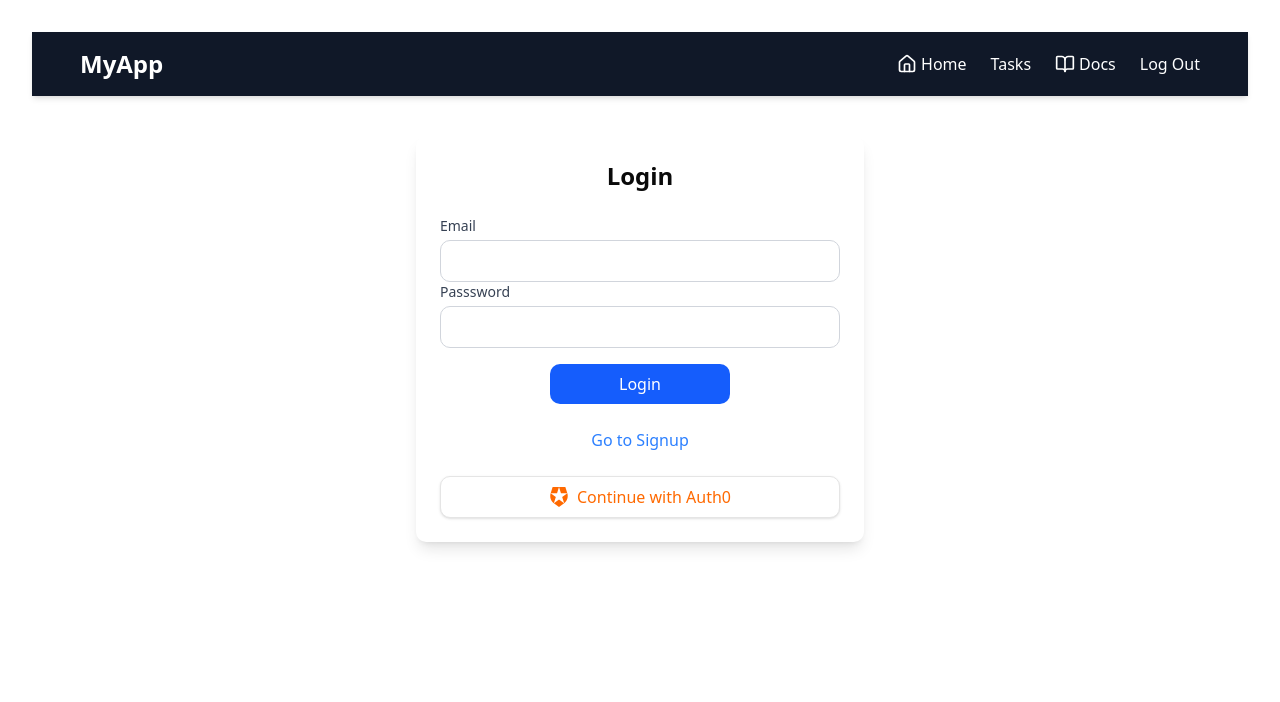
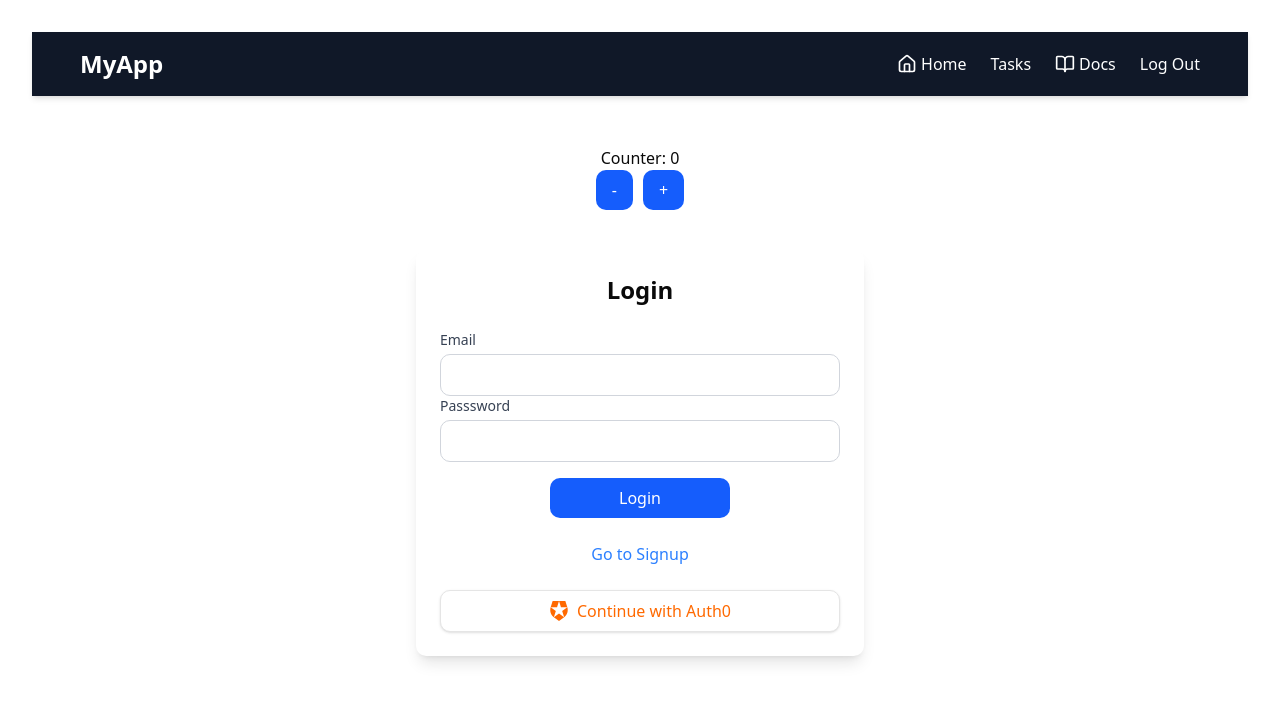
Before and after one commit to abinash019/reactproject, a React (Vite) app: page / in a window 1280 px wide. Shown: the top 702 px of the page. Built offline with nearby package versions, Linux system fonts and the light colour scheme.

Commit message:
Learned basics of Redux in React: store, slices, actions, reducers, and Counter example

```diff
--- a/package.json
+++ b/package.json
@@ -17,6 +17,7 @@
     "@radix-ui/react-label": "^2.1.7",
     "@radix-ui/react-navigation-menu": "^1.2.14",
     "@radix-ui/react-slot": "^1.2.3",
+    "@reduxjs/toolkit": "^2.9.0",
     "@tailwindcss/postcss": "^4.1.13",
     "@tailwindcss/vite": "^4.1.13",
     "class-variance-authority": "^0.7.1",
@@ -27,7 +28,9 @@
     "react-hook-form": "^7.62.0",
     "react-hot-toast": "^2.6.0",
     "react-icons": "^5.5.0",
+    "react-redux": "^9.2.0",
     "react-router-dom": "^7.8.2",
+    "redux": "^5.0.1",
     "sonner": "^2.0.7",
     "tailwind-merge": "^3.3.1",
     "tailwind-variants": "^3.1.0",
--- a/src/App.jsx
+++ b/src/App.jsx
@@ -11,6 +11,10 @@ import AdminRoute from './routes/AdminRoute';
 import Signup from './pages/auth/Signup';
 import LocalProfile from './pages/LocalProfile';
 import { useState } from 'react';
+import { useSelector, useDispatch, Provider } from "react-redux";
+import { decrement, increment } from './redux/counterSlice';
+import { store } from './redux/store';
+import { Button } from './components/ui/button';
 
 function App() {
   const { isAuthenticated, isLoading } = useAuth0();
@@ -18,11 +22,29 @@ function App() {
     !!localStorage.getItem("user")
   );
 
+  function Counter() {
+    const count = useSelector(state => state.counter.count); // store बाट state पढ्छ
+    const dispatch = useDispatch(); // action पठाउँछ
+
+    return (
+      <div style={{ textAlign: "center", marginTop: "50px" }}>
+        <h1>Counter: {count}</h1>
+        <Button onClick={() => dispatch(decrement())} style={{ marginRight: "10px" }}>-</Button>
+        <Button onClick={() => dispatch(increment())}>+</Button>
+      </div>
+    );
+  }
+
   if (isLoading) return <div>Loading...</div>; // Auth0 initialization wait
 
   return (
     <>
+      <Provider store={store}>
         <NavigationPage />
+
+        <Counter />
+
+
 
         <Routes>
           <Route path="/" element={!isAuthenticated ? <Login /> : <Navigate to="/home" />} />
@@ -76,6 +98,7 @@ function App() {
             }
           />
         </Routes>
+      </Provider>
     </>
   );
 }
--- /dev/null
+++ b/src/redux/counterSlice.js
@@ -0,0 +1,14 @@
+import { createSlice } from "@reduxjs/toolkit";
+
+
+const counterSlice = createSlice({
+  name: "counter",
+  initialState: { count: 0 },
+  reducers: {
+    increment: (state) => { state.count += 1; },
+    decrement: (state) => { state.count -= 1; }
+
+  }
+})
+export const { increment, decrement } = counterSlice.actions;
+export default counterSlice.reducer;
--- /dev/null
+++ b/src/redux/store.js
@@ -0,0 +1,6 @@
+import { configureStore } from "@reduxjs/toolkit";
+import counterReducer from "./counterSlice";
+
+export const store = configureStore({
+  reducer: { counter: counterReducer }
+});
```
Also changed, not shown: 1 other file (tests, documents, lock files or other folders). Lines whose indentation alone changed are shown as unchanged.
